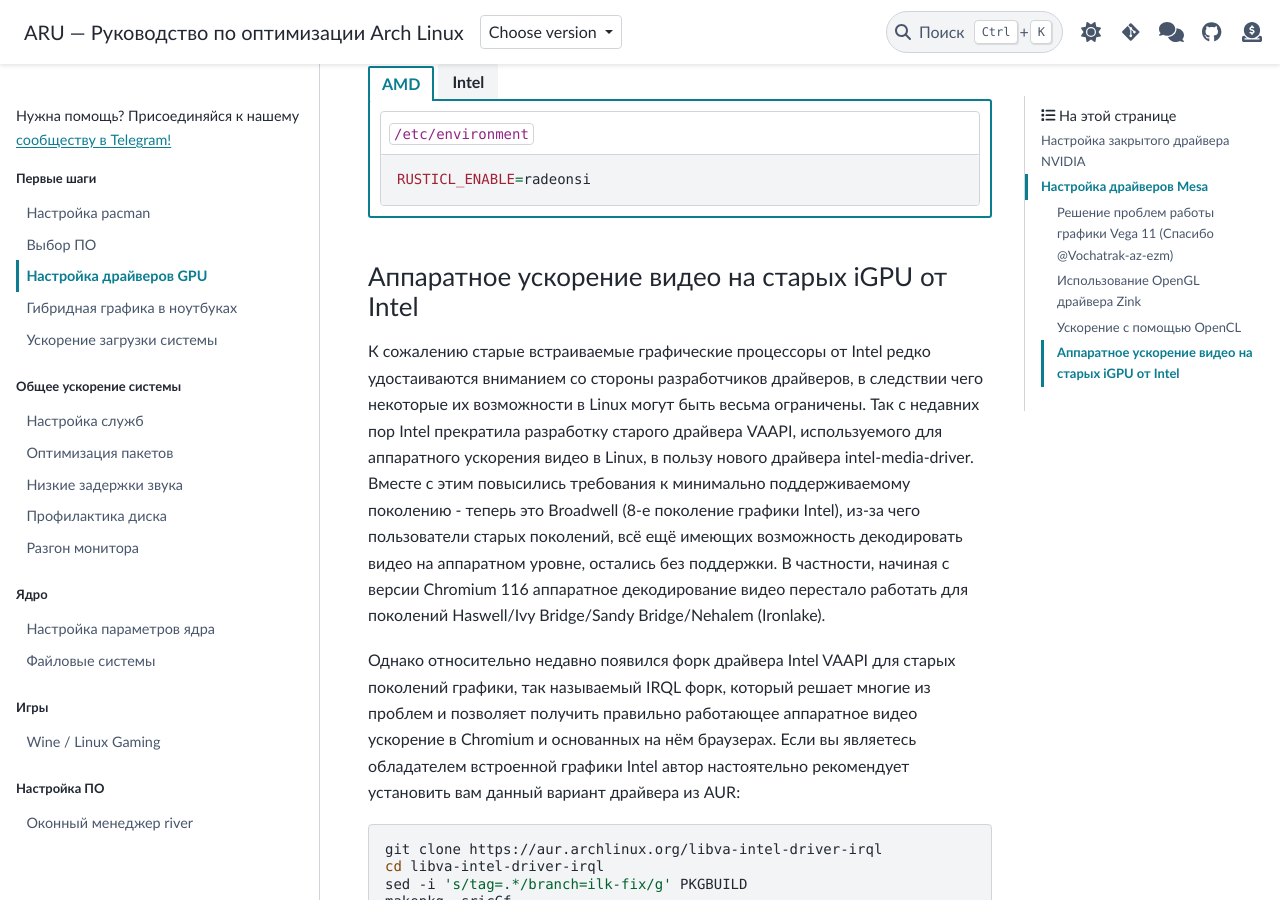
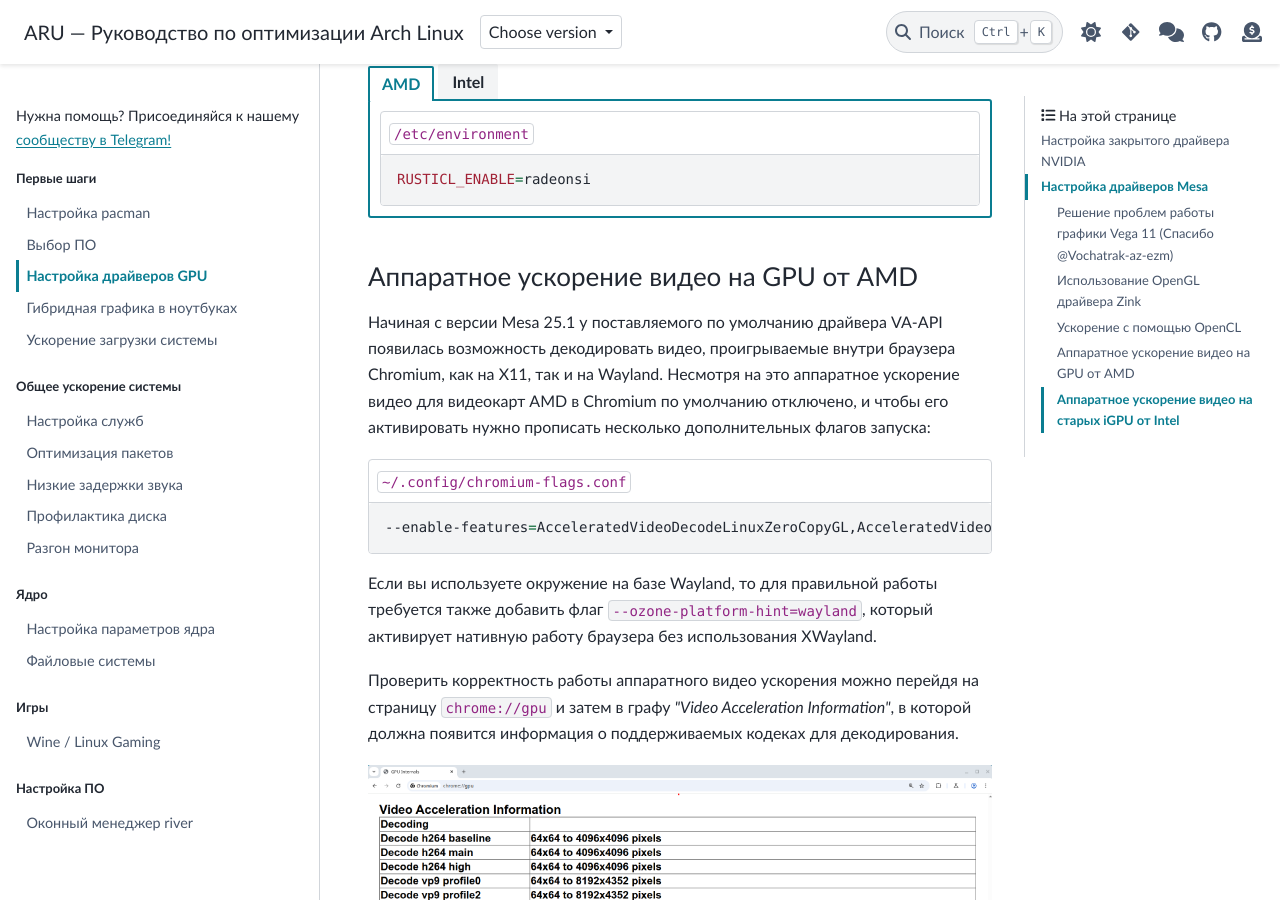
Before and after one commit to ventureoo/ARU, a Sphinx documentation site: the page built from docs/source/drivers.rst, in a window 1280 px wide and 900 px high, scrolled down 6564 px. Built offline with Sphinx 7.4.7 and the PyData theme 0.15.4, drawn with Linux system fonts in a browser that asks for light colours.

Commit message:
first-steps/drivers: How to add VA-API acceleration on AMD GPUs
Signed-off-by: Vasiliy Stelmachenok <ventureo@cachyos.org>

```diff
--- a/docs/source/drivers.rst
+++ b/docs/source/drivers.rst
@@ -335,6 +335,37 @@
 
           RUSTICL_ENABLE=iris
 
+.. index:: amd, mesa, vaapi, chromium
+.. _amd_vaapi_driver:
+
+----------------------------------------
+Аппаратное ускорение видео на GPU от AMD
+----------------------------------------
+
+Начиная с версии Mesa 25.1 у поставляемого по умолчанию драйвера
+VA-API появилась возможность декодировать видео, проигрываемые внутри
+браузера Chromium, как на X11, так и на Wayland. Несмотря на это
+аппаратное ускорение видео для видеокарт AMD в Chromium по умолчанию
+отключено, и чтобы его активировать нужно прописать несколько
+дополнительных флагов запуска:
+
+.. code-block:: shell
+ :caption: ``~/.config/chromium-flags.conf``
+
+ --enable-features=AcceleratedVideoDecodeLinuxZeroCopyGL,AcceleratedVideoDecodeLinuxGL
+
+Если вы используете окружение на базе Wayland, то для правильной
+работы требуется также добавить флаг
+``--ozone-platform-hint=wayland``, который активирует нативную работу
+браузера без использования XWayland.
+
+Проверить корректность работы аппаратного видео ускорения можно
+перейдя на страницу ``chrome://gpu`` и затем в графу *"Video
+Acceleration Information"*, в которой должна появится информация о
+поддерживаемых кодеках для декодирования.
+
+.. image:: images/chromium-vaapi.png
+
 .. index:: intel, mesa, vaapi, chromium
 .. _intel_vaapi_driver:
 
```
Also changed, not shown: docs/source/images/chromium-vaapi.png (added).
